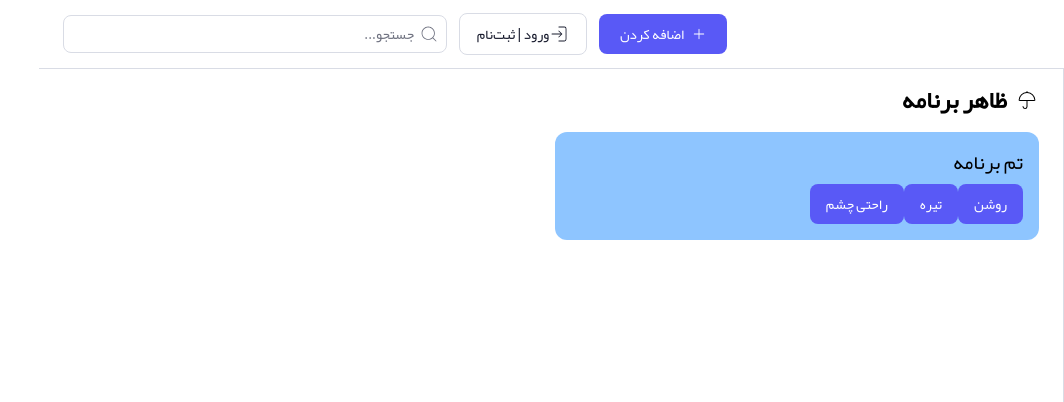
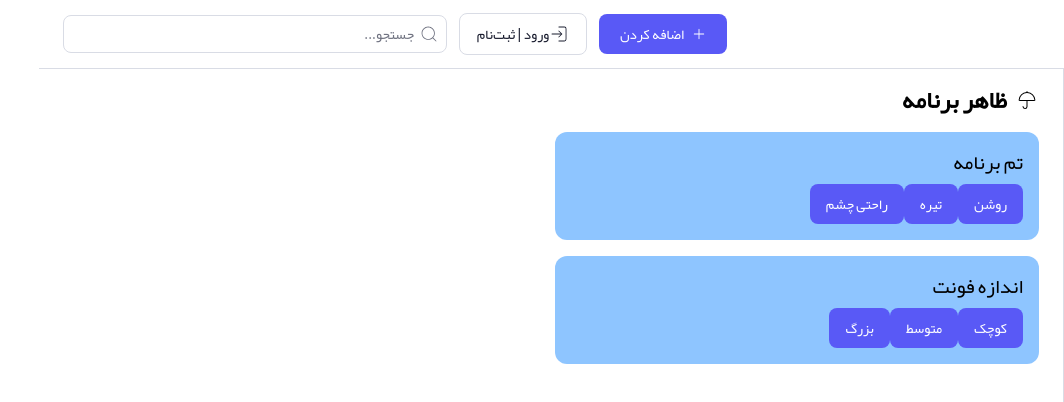
Before and after one commit to devfaf/TaskFlow, a React (Vite) app: page /setting in a window 1280 px wide. Shown: the top 402 px of the page, without its empty margins (216-1280 px from the left). Built offline with nearby package versions, Linux system fonts and the light colour scheme.

Commit message:
feat: add font size

```diff
--- a/src/pages/SettingPage.tsx
+++ b/src/pages/SettingPage.tsx
@@ -1,10 +1,13 @@
 import Button from "../components/common/Button";
 import { useThemeStore } from "../stores/themeStore"
 import { CiUmbrella } from "react-icons/ci";
+import { useFontSizeTheme } from "../stores/fontSizeStore";
 
 const SettingPage = () => {
   const setTheme = useThemeStore(state => state.setTheme)
+  const setFontSize = useFontSizeTheme(state => state.setFontSize)
 
+  // theme
   const themeHandlerLight = () => {
     setTheme("light")
   }
@@ -13,6 +16,17 @@ const SettingPage = () => {
   }
   const themeHandlerEyeComfort = () => {
     setTheme("eyeComfort")
+  }
+
+  // font size
+  const fontSizeHandlerSmall = () => {
+    setFontSize("small")
+  }
+  const fontSizeHandlerMedium = () => {
+    setFontSize("medium")
+  }
+  const fontSizeHandlerLarge = () => {
+    setFontSize("large")
   }
 
   return (
@@ -24,6 +38,8 @@ const SettingPage = () => {
             <CiUmbrella className="text-2xl" />
             <h2 className="font-bold text-2xl">ظاهر برنامه</h2>
           </div>
+          <div className="flex flex-col gap-4">
+            {/* theme */}
             <div className="bg-blue-300 p-4 rounded-xl flex flex-col gap-2">
               <div>
 
@@ -44,6 +60,27 @@ const SettingPage = () => {
                 >راحتی چشم</Button>
               </div>
             </div>
+            {/* text */}
+            <div className="bg-blue-300 p-4 rounded-xl flex flex-col gap-2">
+              <div>
+                <h3 className="text-xl">اندازه فونت</h3>
+              </div>
+              <div>
+                <Button
+                  onClick={fontSizeHandlerSmall}
+                  variant="primary"
+                >کوچک</Button>
+                <Button
+                  onClick={fontSizeHandlerMedium}
+                  variant="primary"
+                >متوسط</Button>
+                <Button
+                  onClick={fontSizeHandlerLarge}
+                  variant="primary"
+                >بزرگ</Button>
+              </div>
+            </div>
+          </div>
         </div>
 
       </div>
--- /dev/null
+++ b/src/stores/fontSizeStore.tsx
@@ -0,0 +1,14 @@
+import { create } from "zustand"
+
+export type FontSize = "small" | "medium" | "large"
+
+type FontSizeStore = {
+    fontSize: FontSize;
+    setFontSize: (fontSize: FontSize) => void;
+}
+
+export const useFontSizeTheme = create<FontSizeStore>((set) => ({
+    fontSize: "medium",
+
+    setFontSize: (fontSize) => set({ fontSize })
+}))
--- a/src/styles/index.css
+++ b/src/styles/index.css
@@ -83,6 +83,18 @@
   src: url("/src/assets/fonts/Yekan.woff2");
 }
 
+.font-small {
+  --todo-font-size: 14px;
+}
+
+.font-medium {
+  --todo-font-size: 16px;
+}
+
+.font-large {
+  --todo-font-size: 18px;
+}
+
 html,
 body {
   font-family: "Yekan", sans-serif;
```
Lines whose indentation alone changed are shown as unchanged.
